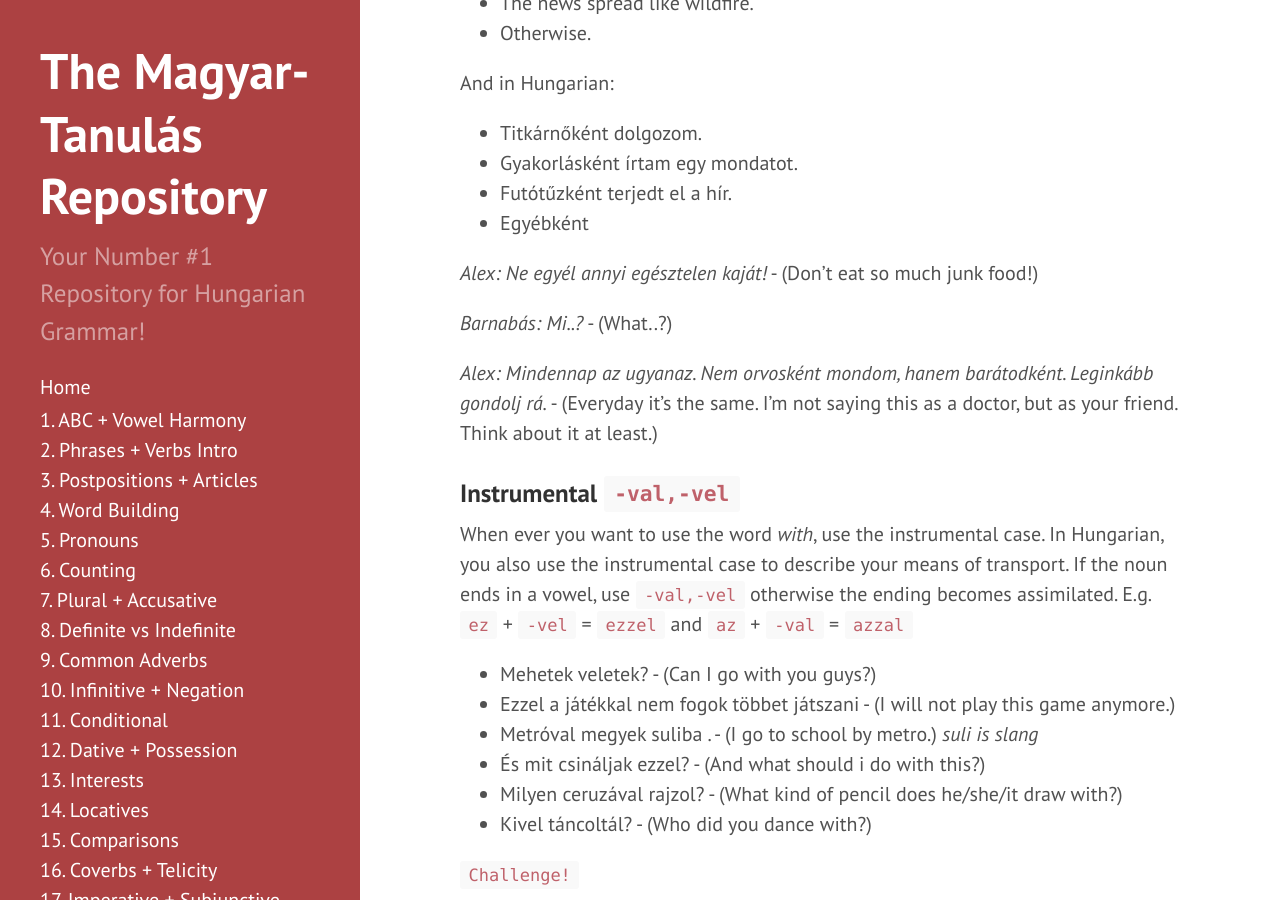
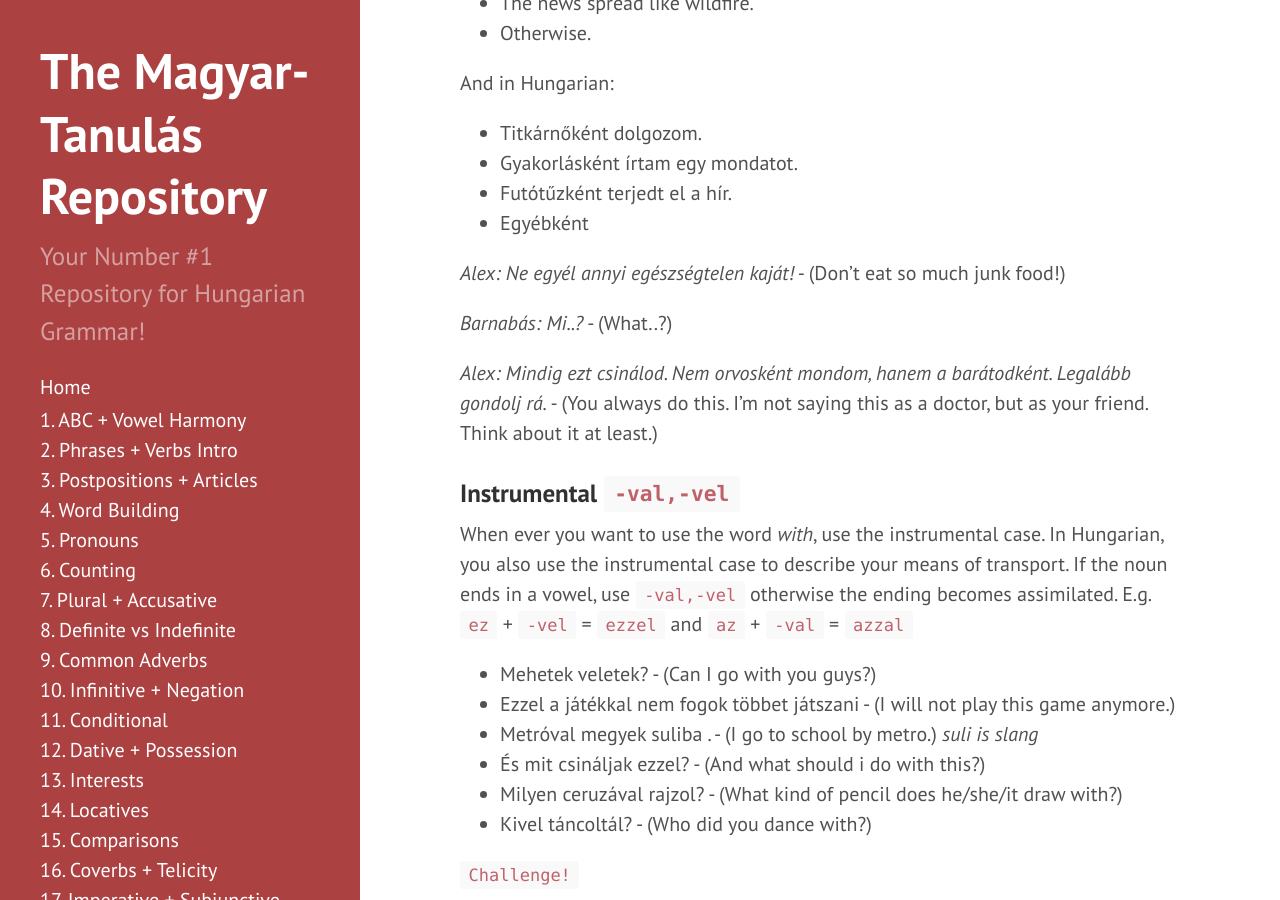
Before and after one commit to Magyartanulas/magyartanulas.github.io, a Jekyll site: the page built from noun_case_summary.md, in a window 1280 px wide and 900 px high, scrolled down 3043 px. Built offline with Jekyll 4.4.1, drawn with Linux system fonts in a browser that asks for light colours; comment, search, counter and statistics services are not loaded.

Commit message:
Update noun_case_summary.md

```diff
--- a/noun_case_summary.md
+++ b/noun_case_summary.md
@@ -98,11 +98,12 @@ And in Hungarian:
 * Futótűzként terjedt el a hír.
 * Egyébként
 
-*Alex: Ne egyél annyi egésztelen kaját!* - (Don't eat so much junk food!)
+*Alex: Ne egyél annyi egészségtelen kaját!* - (Don't eat so much junk food!)
 
 *Barnabás: Mi..?* - (What..?)
 
-*Alex: Mindennap az ugyanaz. Nem orvosként mondom, hanem barátodként. Leginkább gondolj rá.* - (Everyday it's the same. I'm not saying this as a doctor, but as your friend. Think about it at least.)
+*Alex: Mindig ezt csinálod. Nem orvosként mondom, hanem a barátodként. Legalább gondolj rá.* - (You always do this. I'm not saying this as a doctor, but as your friend. Think about it at least.)
+
 
 ### Instrumental `-val,-vel`
 
```
